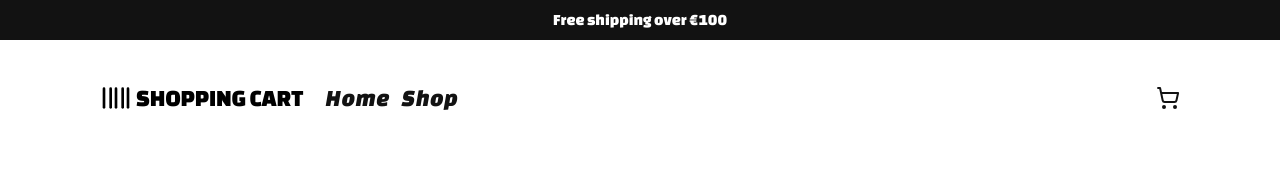
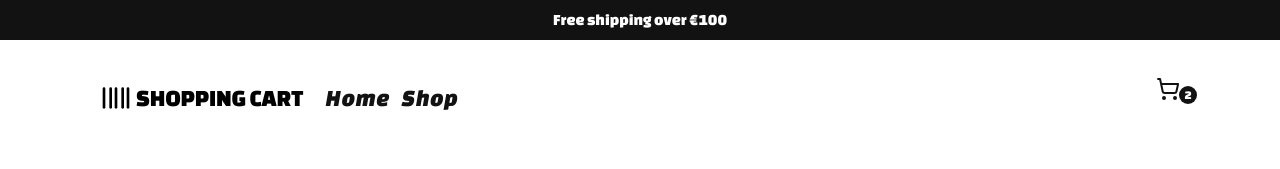
Before and after one commit to jaws-1684/shopping-cart, a React (Vite) app: page / in a window 1280 px wide. Shown: the top 169 px of the page. Built offline with nearby package versions, Linux system fonts and the light colour scheme.

Commit message:
add: shoppingcart component and quatitity indicator

```diff
--- a/src/components/Nav.jsx
+++ b/src/components/Nav.jsx
@@ -1,6 +1,7 @@
 import styles from "../styles/Nav.module.css"
 import LinkTag from "./Link"
-import { Barcode, ShoppingCart } from 'lucide-react';
+import { Barcode } from 'lucide-react';
+import ShoppingCart from './ShoppingCart'
 // ::reminder refactor a to Link_to when dealing with routes
 
 function Nav() {
@@ -14,9 +15,7 @@ function Nav() {
                 <LinkTag href="/home">Home</LinkTag>
                 <LinkTag href="/shop">Shop</LinkTag>
             </div>
-            <div className={styles.cart}>
-                <LinkTag href="/cart"><ShoppingCart/></LinkTag>
-            </div>
+           <ShoppingCart className={styles.cart}/>
         </div>
     </nav>)
 }
--- /dev/null
+++ b/src/components/ShoppingCart.jsx
@@ -0,0 +1,11 @@
+import { ShoppingCart as Icon} from 'lucide-react';
+import styles from "../styles/ShoppingCart.module.css"
+import LinkTag from "./Link"
+function ShoppingCart (props) {
+    let size = 2
+    return( <div className={styles.cart}>
+                <LinkTag href="/cart"><Icon/></LinkTag>
+                {size > 0 && <div className={styles.quantity}>{size}</div>}
+            </div>)
+}
+export default ShoppingCart
--- a/src/styles/Nav.module.css
+++ b/src/styles/Nav.module.css
@@ -21,12 +21,6 @@
     gap: var(--gap-sm);
     min-width: fit-content;
 }
-.cart {
-    grid-column: 3;
-    justify-self: end;
-    align-self: center;
-}
-
 .links {
     display: flex;
     gap: var(--gap-lg);
--- /dev/null
+++ b/src/styles/ShoppingCart.module.css
@@ -0,0 +1,23 @@
+.cart {
+    grid-column: 3;
+    justify-self: end;
+    align-self: center;
+    position: fixed;
+    transition: all 300ms ease-out;
+}
+.cart > a > svg:hover {
+    transition: all 300ms ease-in;
+    transform: scale(1.05);
+}
+.quantity {
+    position: relative;
+    bottom: 15px;
+    left: 20px;
+    background: var(--secondary-background-color);
+    color: var(--secondary-text-color);
+    clip-path: circle();
+    text-align: center;
+    font-family: var(--primary-font);
+    pointer-events: none;
+    font-size: var(--text-size-xs);
+}
```
